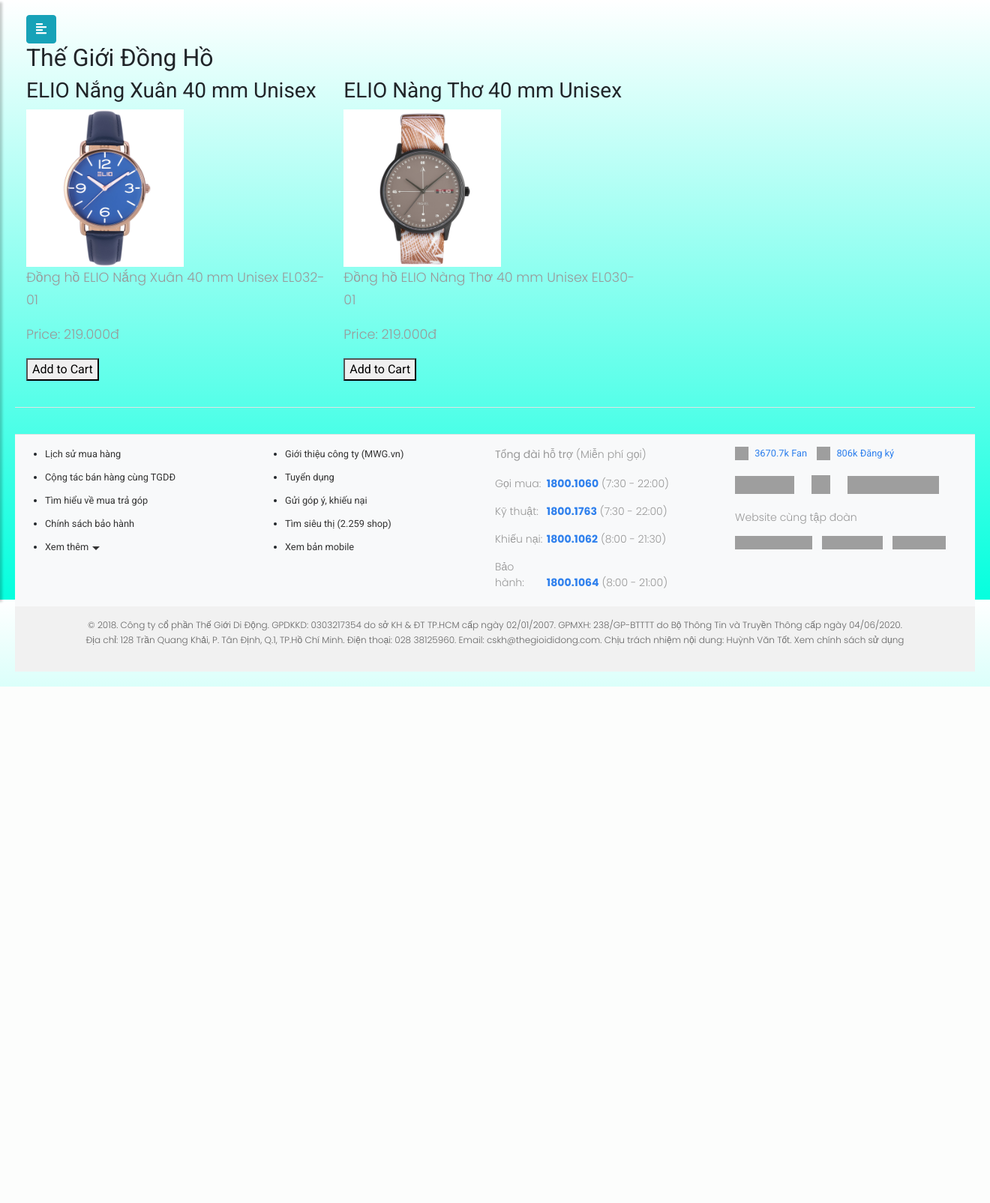
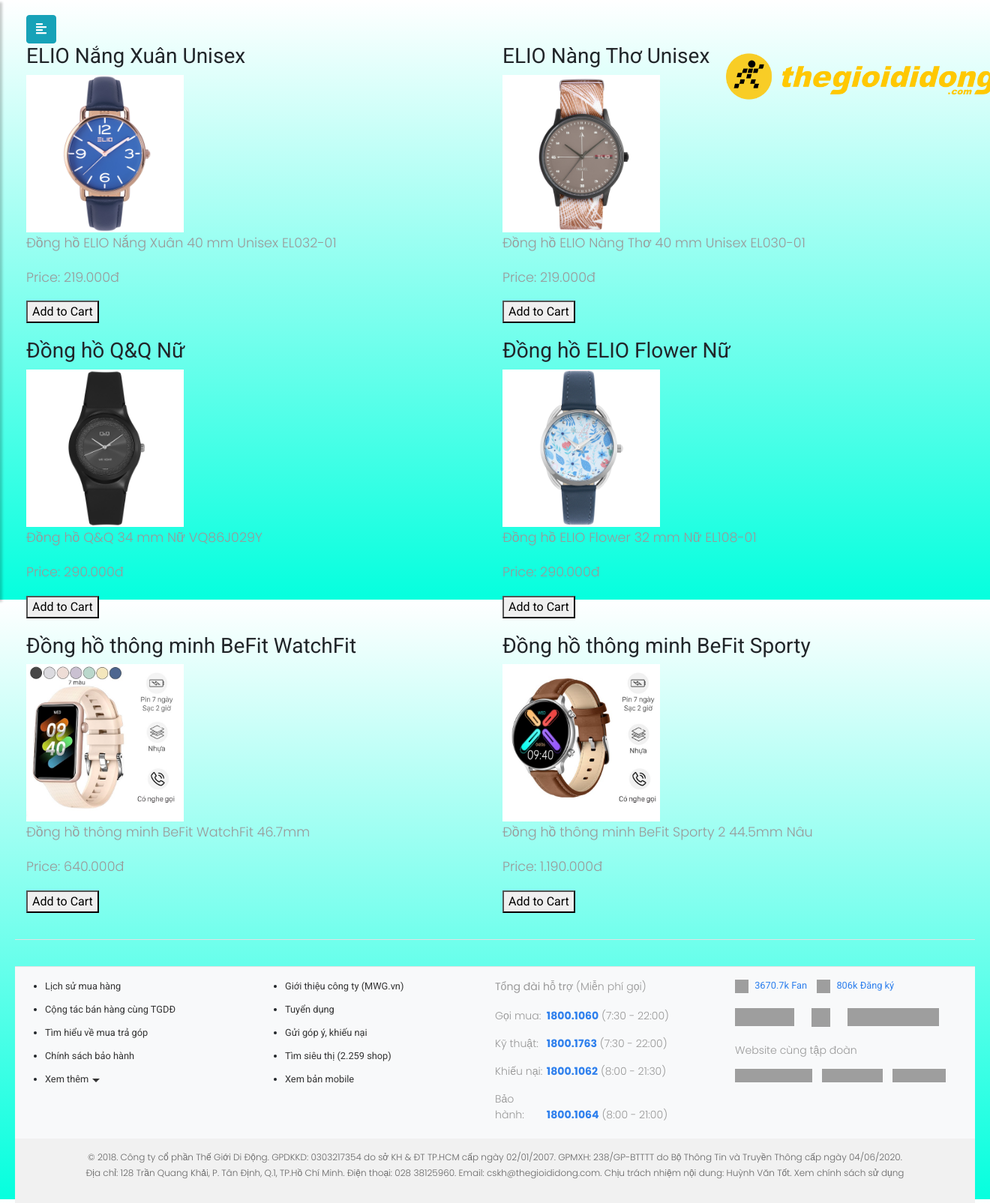
Before and after one commit to baogiang632/WatchSellerWeb, a Flask app: page /home in a window 1320 px wide. Shown: the top 1605 px of the page at 75% size. Before the commit the page ends 916 px from the top, so only its background shows below. Run offline with Flask 3, Linux system fonts and the light colour scheme; a user stored in the database is signed in; some libraries are stand-ins or nearby versions; grey boxes are pictures that could not be loaded.

Commit message:
fixed login and register page, trying to adjust logo

```diff
--- a/application.py
+++ b/application.py
@@ -74,8 +74,12 @@
     # return render_template("index.html")
     # Get the product data. This could come from a database, an API, etc.
     products = [
-    {"id": 1, "name": "ELIO Nắng Xuân 40 mm Unisex", "description": "Đồng hồ ELIO Nắng Xuân 40 mm Unisex EL032-01", "price": "219.000đ", "image": "static/images/product_1.jpg"},
-    {"id": 2, "name": "ELIO Nàng Thơ 40 mm Unisex", "description": "Đồng hồ ELIO Nàng Thơ 40 mm Unisex EL030-01 ", "price": "219.000đ", "image": "static/images/product_2.jpg"},
+    {"id": 1, "name": "ELIO Nắng Xuân Unisex", "description": "Đồng hồ ELIO Nắng Xuân 40 mm Unisex EL032-01", "price": "219.000đ", "image": "static/images/product_1.jpg"},
+    {"id": 2, "name": "ELIO Nàng Thơ Unisex", "description": "Đồng hồ ELIO Nàng Thơ 40 mm Unisex EL030-01", "price": "219.000đ", "image": "static/images/product_2.jpg"},
+    {"id": 3, "name": "Đồng hồ Q&Q Nữ", "description": "Đồng hồ Q&Q 34 mm Nữ VQ86J029Y", "price": "290.000đ", "image": "static/images/product_3.jpg"},
+    {"id": 4, "name": "Đồng hồ ELIO Flower Nữ", "description": "Đồng hồ ELIO Flower 32 mm Nữ EL108-01", "price": "290.000đ", "image": "static/images/product_4.jpg"},
+    {"id": 5, "name": "Đồng hồ thông minh BeFit WatchFit", "description": "Đồng hồ thông minh BeFit WatchFit 46.7mm", "price": "640.000đ", "image": "static/images/product_5.jpg"},
+    {"id": 6, "name": "Đồng hồ thông minh BeFit Sporty", "description": "Đồng hồ thông minh BeFit Sporty 2 44.5mm Nâu", "price": "1.190.000đ", "image": "static/images/product_6.jpg"},
 
 ]
 
@@ -92,7 +96,7 @@
     # Pass the product to the template
     return render_template("add_to_cart.html", product=product)
 
-@app.route('/add_to_cart')
+@app.route('/shopping_cart')
 def shopping_cart():
     # Your code here
     return render_template('shopping_cart.html')
@@ -137,7 +141,7 @@
 
     # User reached route via GET (as by clicking a link or via redirect)
     else:
-        return render_template("login.html")
+        return render_template("login.html", current_page='login')
 
 
 @app.route("/logout")
@@ -209,7 +213,7 @@
 
     # User reached route via GET (as by clicking a link or via redirect)
     else:
-        return render_template("register.html")
+        return render_template("register.html", current_page='register')
 
 
 @app.route("/facereg", methods=["GET", "POST"])
--- a/static/style3.css
+++ b/static/style3.css
@@ -208,6 +208,17 @@
   color: #fff !important;
 }
 
+.main-logo {
+  position: absolute;
+  top: 0;
+  left: 87%;
+  transform: translate(-50%, 0) scale(0.3);
+  text-align: center;
+  margin-top: 0;
+  outline: 10px !important;
+  border: none;
+}
+
 /* ---------------------------------------------------
     CONTENT STYLE
 ----------------------------------------------------- */
@@ -223,7 +234,7 @@
 
 .product-grid {
     display: grid;
-    grid-template-columns: repeat(3, 1fr);
+    grid-template-columns: repeat(2, 1fr);
     gap: 20px;
   }
   .product-image {
--- a/templates/layout.html
+++ b/templates/layout.html
@@ -50,13 +50,17 @@
                     <ul class="navbar-nav ml-auto mt-2"></ul>
                     <li class="nav-item"><a class="nav-link" href="/home">Home Page</a></li>
                     <li class="nav-item"><a class="nav-link" href="/facesetup">Face Recognition Setup</a></li>
-                    <li class="nav-item"><a class="nav-link" href="/add_to_cart">Shopping Cart</a></li>
+                    <li class="nav-item"><a class="nav-link" href="/shopping_cart">Shopping Cart</a></li>
                     <li class="nav-item"><a class="nav-link" href="/logout">Log Out</a></li>
                 </ul>
                 {% else %}
-                <ul class="navbar-nav ml-auto mt-2"></ul>
+                <ul class="navbar-nav ml-auto mt-2">
+                    {% if current_page != 'register' %}
                     <li class="nav-item"><a class="nav-link" href="/register">Register</a></li>
+                    {% endif %}
+                    {% if current_page != 'login' %}
                     <li class="nav-item"><a class="nav-link" href="/login">Log In</a></li>
+                    {% endif %}
                     <a class="navbar-brand" href="/"><span class="blue"><img height="100px" width="400px"
                                 style="position: absolute; left: 460px; top:-10px;" src="/static/h.png"></a>
                 </ul>
@@ -67,15 +71,20 @@
 
         <!-- Page Content  -->
         <div id="content">
+            <!-- <h2 class="main-logo">Thế Giới Đồng Hồ</h2> -->
+            <div class="main-logo">
+                <img src="static/images/logo/Logo-TGDD-MWG.png" alt="Thế Giới Đồng Hồ">
+            </div>
+
             <div class="container-fluid">
 
                 <button type="button" id="sidebarCollapse" class="btn btn-info">
                     <i class="fas fa-align-left"></i>
                 </button>
 
+
+
                 <!-- Add this where you want the products to be displayed -->
-
-                <h2>Thế Giới Đồng Hồ</h2>
 
                 <div class="product-grid">
                     {% for product in products %}
```
Also changed, not shown: static/images/logo/Logo-TGDD-MWG.png (added), static/images/logo/logo-the-gioi-di-dong.png (added), static/images/product_3.jpg (added), static/images/product_4.jpg (added), static/images/product_5.jpg (added), static/images/product_6.jpg (added). Lines whose indentation alone changed are shown as unchanged.
